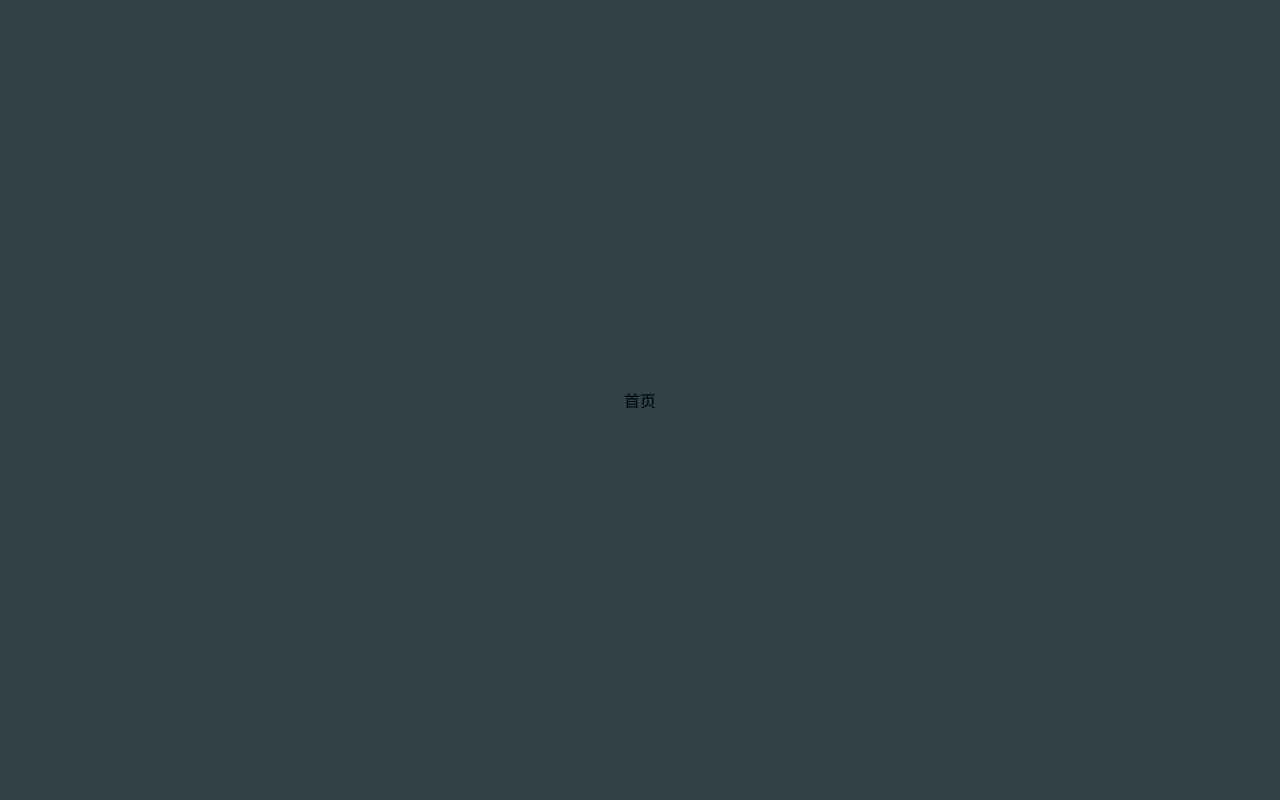
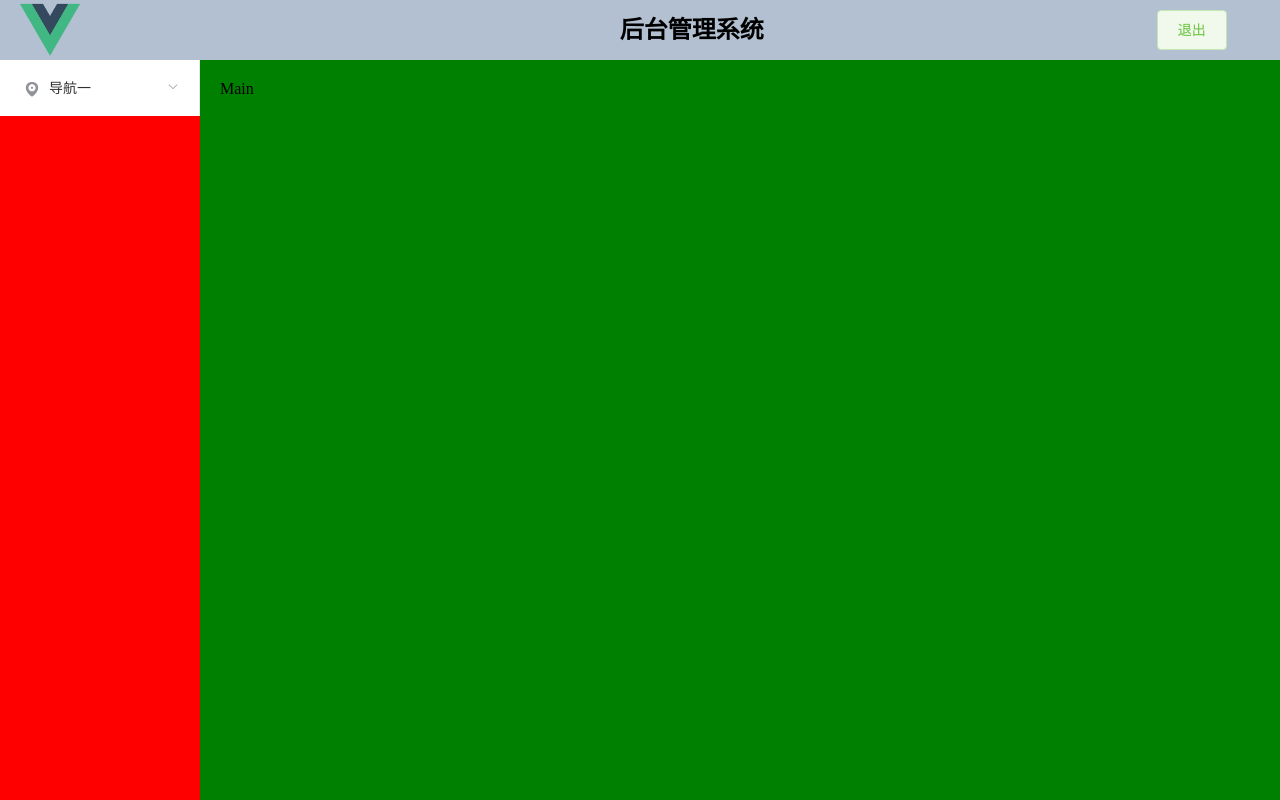
Before and after one commit to liujian0926/manager, a Vue app: page /login in a window 1280 px wide. Built offline with nearby package versions, Linux system fonts and the light colour scheme.

Commit message:
完成侧边栏布局

```diff
--- a/src/components/index.vue
+++ b/src/components/index.vue
@@ -1,6 +1,39 @@
 <template>
 
-<div class='login'>首页</div>
+<el-container class="index-container">
+    <!-- 头部 -->
+  <el-header class="my-header">
+    <el-row>
+      <el-col :span="4"><img src="../assets/logo.png" alt=""></el-col>
+      <el-col :span="18"><h2>后台管理系统</h2></el-col>
+      <el-col :span="2"><el-button type="success" plain>退出</el-button></el-col>
+   </el-row>
+  </el-header>
+
+  <el-container class="my-container">
+      <!-- 左侧边栏 -->
+      <el-aside width="200px" class="my-aside">
+
+      <el-menu
+        default-active="2"
+        class="el-menu-vertical-demo">
+          <el-submenu index="1">
+              <template slot="title">
+                  <i class="el-icon-location"></i>
+                  <span>导航一</span>
+              </template>
+              <el-menu-item-group>
+                  <el-menu-item index="1-2"><i class="el-icon-menu"></i>选项2</el-menu-item>
+              </el-menu-item-group>
+          </el-submenu>
+      </el-menu>
+      </el-aside>
+    <el-container>
+               <!-- 右侧主体 -->
+          <el-main class="my-main">Main</el-main>
+    </el-container>
+  </el-container>
+</el-container>
 
 </template>
 
@@ -10,5 +43,31 @@ export default {
 }
 </script>
 <style lang="scss">
-
+    .index-container{
+        height: 100%;
+        display: flex;
+        flex-direction: column;
+        .my-header{
+            height: 60px;
+            background-color: #b3c0d1;
+            line-height: 60px;
+            h2{
+                margin: 0;
+                padding: 0;
+                text-align: center;
+            }
+            img{
+                height: 60px;
+            }
+        }
+        .my-container{
+            flex: 1;
+            .my-aside{
+                background-color: red;
+            }
+            .my-main{
+                background-color: green;
+            }
+        }
+    }
 </style>
--- a/src/components/login.vue
+++ b/src/components/login.vue
@@ -43,13 +43,14 @@ export default {
     },
     // 方法
     methods: {
+        // 登陆验证
          submit(formName) {
         this.$refs[formName].validate((valid) => {
           if (valid) {
             // 成功
 
           } else {
-            //   失败
+            // 失败
             this.$message.error('数据格式错误')
             return false;
           }
```
